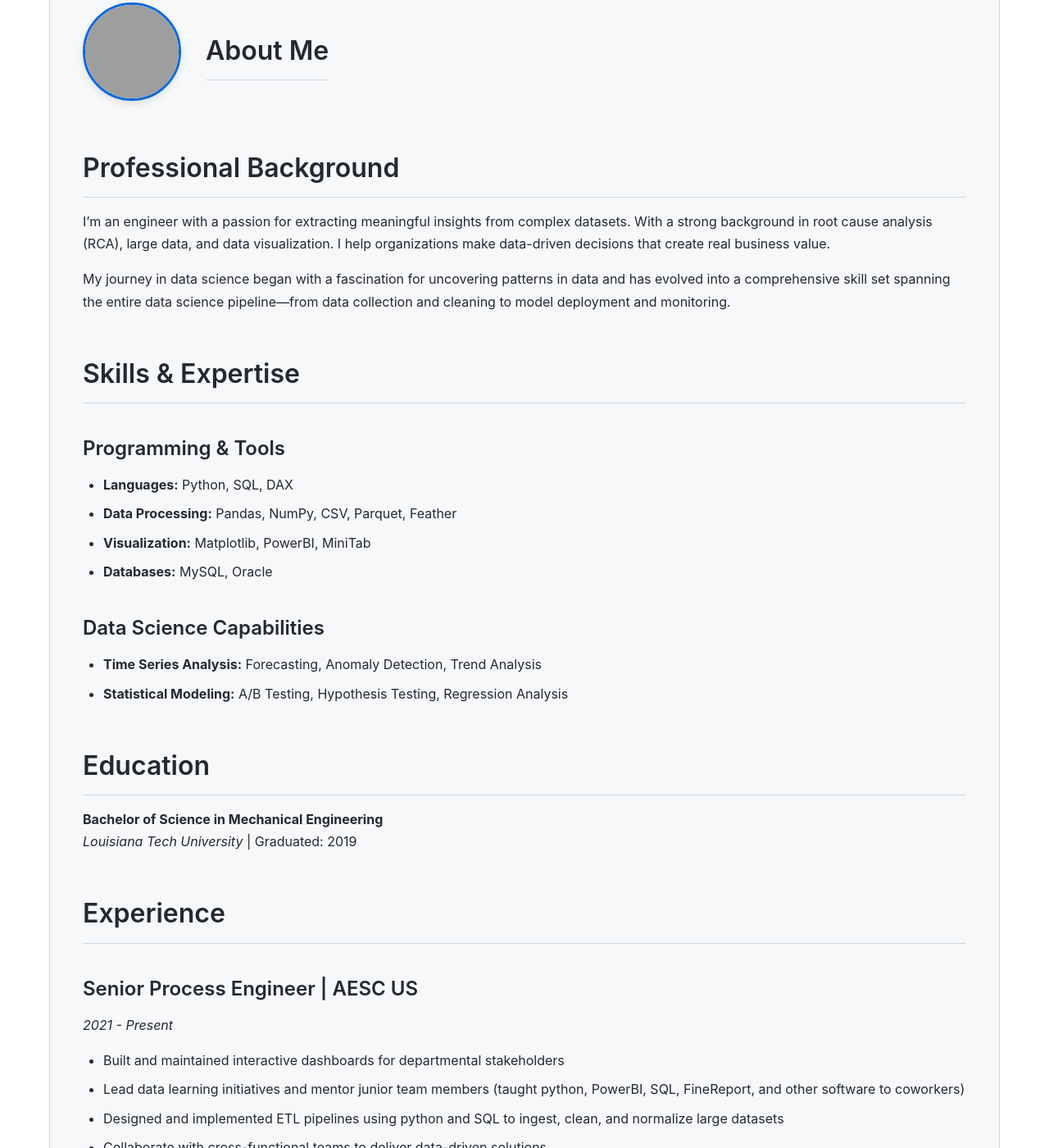
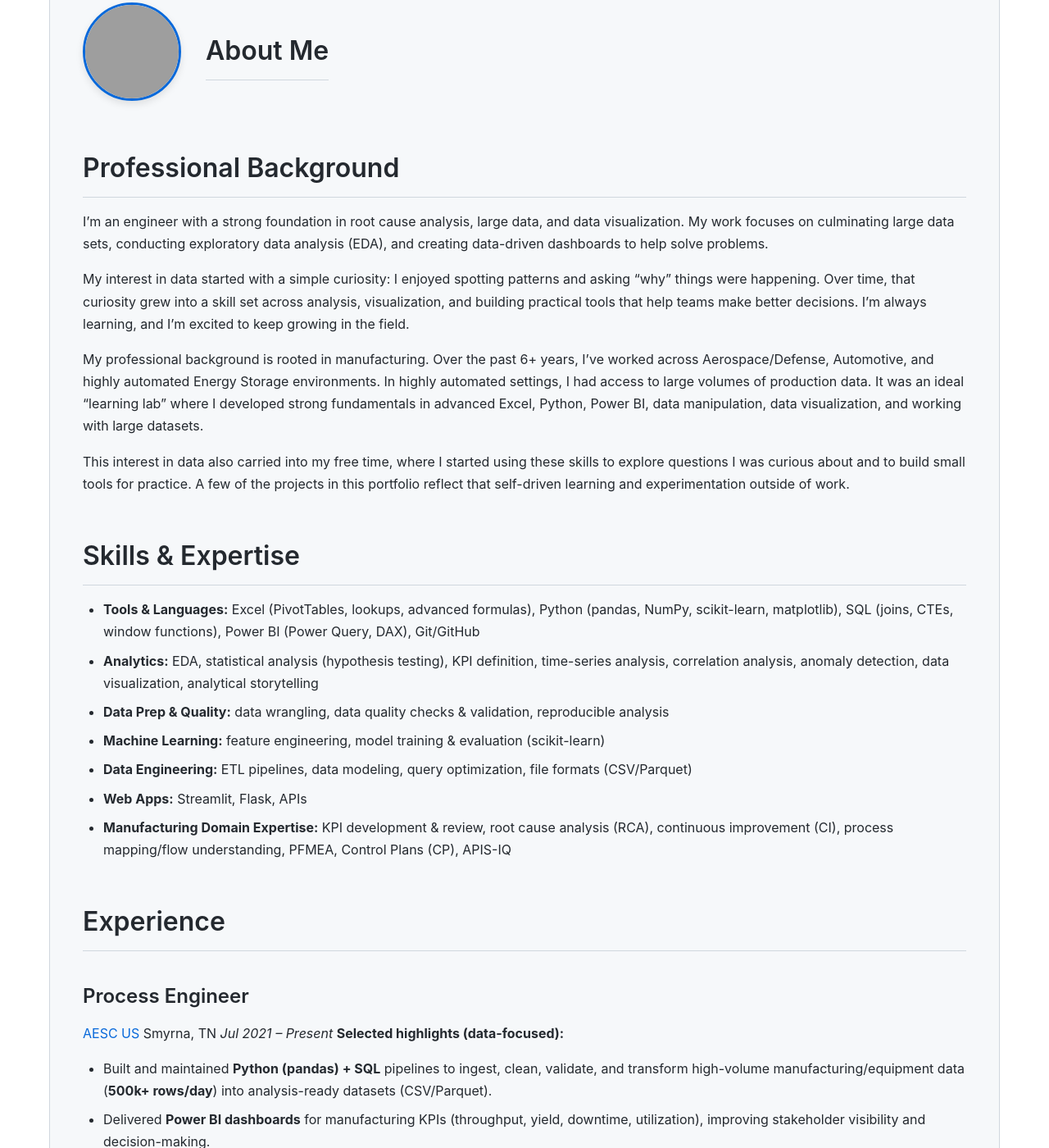
Before and after one commit to jdwasner/jdwasner.github.io, a Jekyll site: the page built from _pages/about.md, in a window 1280 px wide and 1400 px high, scrolled down 233 px. Shown: the whole window at 82% size. Built offline with Jekyll 4.4.1, drawn with Linux system fonts in a browser that asks for light colours; some of the changed text lies outside the part shown; grey boxes are pictures that could not be loaded.

Commit message:
Updated about me page

```diff
--- a/_pages/about.md
+++ b/_pages/about.md
@@ -15,65 +15,86 @@ permalink: /about/
 
 ## Professional Background
 
-I'm an engineer with a passion for extracting meaningful insights from complex datasets. With a strong background in root cause analysis (RCA), large data, and data visualization. I help organizations make data-driven decisions that create real business value.
+I'm an engineer with a strong foundation in root cause analysis, large data, and data visualization. My work focuses on culminating large data sets, conducting exploratory data analysis (EDA), and creating data-driven dashboards to help solve problems.
 
-My journey in data science began with a fascination for uncovering patterns in data and has evolved into a comprehensive skill set spanning the entire data science pipeline—from data collection and cleaning to model deployment and monitoring.
+My interest in data started with a simple curiosity: I enjoyed spotting patterns and asking “why” things were happening. Over time, that curiosity grew into a skill set across analysis, visualization, and building practical tools that help teams make better decisions. I’m always learning, and I’m excited to keep growing in the field.
+
+My professional background is rooted in manufacturing. Over the past 6+ years, I’ve worked across Aerospace/Defense, Automotive, and highly automated Energy Storage environments. In highly automated settings, I had access to large volumes of production data. It was an ideal “learning lab” where I developed strong fundamentals in advanced Excel, Python, Power BI, data manipulation, data visualization, and working with large datasets.
+
+This interest in data also carried into my free time, where I started using these skills to explore questions I was curious about and to build small tools for practice. A few of the projects in this portfolio reflect that self-driven learning and experimentation outside of work.
 
 ## Skills & Expertise
 
-### Programming & Tools
-- **Languages:** Python, SQL, DAX
-- **Data Processing:** Pandas, NumPy, CSV, Parquet, Feather
-- **Visualization:** Matplotlib, PowerBI, MiniTab
-- **Databases:** MySQL, Oracle
+- **Tools & Languages:** Excel (PivotTables, lookups, advanced formulas), Python (pandas, NumPy, scikit-learn, matplotlib), SQL (joins, CTEs, window functions), Power BI (Power Query, DAX), Git/GitHub
+- **Analytics:** EDA, statistical analysis (hypothesis testing), KPI definition, time-series analysis, correlation analysis, anomaly detection, data visualization, analytical storytelling
+- **Data Prep & Quality:** data wrangling, data quality checks & validation, reproducible analysis
+- **Machine Learning:** feature engineering, model training & evaluation (scikit-learn)
+- **Data Engineering:** ETL pipelines, data modeling, query optimization, file formats (CSV/Parquet)
+- **Web Apps:** Streamlit, Flask, APIs
+- **Manufacturing Domain Expertise:** KPI development & review, root cause analysis (RCA), continuous improvement (CI), process mapping/flow understanding, PFMEA, Control Plans (CP), APIS-IQ
 
-### Data Science Capabilities
-- **Time Series Analysis:** Forecasting, Anomaly Detection, Trend Analysis
-- **Statistical Modeling:** A/B Testing, Hypothesis Testing, Regression Analysis
+## Experience
+
+### Process Engineer
+
+[AESC US](https://us.aesc-group.com/)
+Smyrna, TN
+*Jul 2021 – Present*
+**Selected highlights (data-focused):**
+- Built and maintained **Python (pandas) + SQL** pipelines to ingest, clean, validate, and transform high-volume manufacturing/equipment data (**500k+ rows/day**) into analysis-ready datasets (CSV/Parquet).
+- Delivered **Power BI dashboards** for manufacturing KPIs (throughput, yield, downtime, utilization), improving stakeholder visibility and decision-making.
+- Performed **EDA + root-cause investigations** across production, quality, and equipment data to identify drivers of performance and abnormal behavior.
+- Applied **statistical / before-after analysis** to evaluate process changes and communicate operational impact and risk.
+- Improved reporting performance through **SQL optimization**, reducing dashboard refresh times by **50%+**.
+- Created documentation and mentored teammates on **Python, SQL, and Power BI** to scale analytics adoption.
+
+<!-- Optional: keep the rest without cluttering the page -->
+<!--
+<details>
+  <summary>More details</summary>
+
+  - Analyzed time-series equipment signals to identify early indicators of degradation/failure.
+  - Documented data sources, assumptions, and logic in a centralized knowledge base.
+  - ...
+</details>
+-->
+
+### Project Engineer
+
+[Walker Die Casting](https://www.walkerdiecasting.com/)
+Lewisburg, TN
+*Nov 2020 – Jul 2021*
+- Led cross‑functional investigations to identify root causes of low‑profitability products, using structured problem‑solving and data‑driven analysis to guide operational improvements.
+
+### Mechanical Engineer
+
+[Lockheed Martin - Missile and Fire Control (MFC)](https://www.lockheedmartin.com/en-us/who-we-are/business-areas/missiles-and-fire-control.html)
+Camden, AR
+*Aug 2019 – Nov 2020*
+- Designed and optimized production tooling using structured requirements, tolerance analysis, and iterative testing to reduce manufacturing variation and defects.
+
+### Technical Intern
+
+[Northrop Grumman - Aeronautics Systems](https://www.northropgrumman.com/who-we-are/business-sectors/aeronautics-systems/)
+Palmdale, CA
+*Jun 2018 - Aug 2018*
+- Supported tool engineering by tracking task progress, identifying delays, and improving workflow visibility through organized reporting.
 
 ## Education
+
 **Bachelor of Science in Mechanical Engineering**
 *Louisiana Tech University* | Graduated: 2019
 
-## Experience
+## Download my Resume for more details!
+<div class="resume-section">
+  <a href="/assets/resume/resume.pdf" class="btn-resume" download>
+    📄 Download My Resume
+  </a>
+</div>
 
-### Senior Process Engineer | AESC US
-*2021 - Present*
-- Built and maintained interactive dashboards for departmental stakeholders
-- Lead data learning initiatives and mentor junior team members (taught python, PowerBI, SQL, FineReport, and other software to coworkers)
-- Designed and implemented ETL pipelines using python and SQL to ingest, clean, and normalize large datasets
-- Collaborate with cross-functional teams to deliver data-driven solutions
-- Created departmental Wiki to capture shared information and learning materials for new enginners
-
-### Project Engineer | Allison Transmission
-*2020 - 2021*
-- Managed cross-functional six sigma team to determine primary causes of least profitable product in the plant
-- Helped develop new project management system to ensure critical metrics and sub processes were captured
-
-### Mechanical Enginner | Lockheed Martin MFC
-*2019 - 2020*
-- Designed, prototyped, and built tooling to support production and reduce cost of manufacture
-- Co-leader of a Performance Management Team designed to increase efficiency and provide a transparent line of communication between support staff and operators
-
-### Technical Intern | Northrop Grumman
-*Summer 2018*
-- Assist tool engineers in professional environment by following up on late-to-start tasks
-
-## Certifications
-- MS Power BI PL-300 (completion in Mar 2026)
-- IBM Data Science Professional (completion in June 2026)
-
-## Contact Information
-I'm always interested in new opportunities, collaborations, and interesting data problems to solve.
-
+## Contact Me and See my Online Presence
 <div class="contact-section">
   {% if site.author.email %}<p><strong>Email:</strong> <a href="mailto:{{ site.author.email }}">{{ site.author.email }}</a></p>{% endif %}
   {% if site.author.github %}<p><strong>GitHub:</strong> <a href="https://github.com/{{ site.author.github }}">@{{ site.author.github }}</a></p>{% endif %}
   {% if site.author.linkedin %}<p><strong>LinkedIn:</strong> <a href="https://linkedin.com/in/{{ site.author.linkedin }}">{{ site.author.linkedin }}</a></p>{% endif %}
 </div>
-
-<div class="resume-section">
-  <a href="/assets/resume/resume.pdf" class="btn-resume" download>
-    📄 Download My Resume
-  </a>
-</div>
```
Also changed, not shown: index.md (+15 -6 lines).
